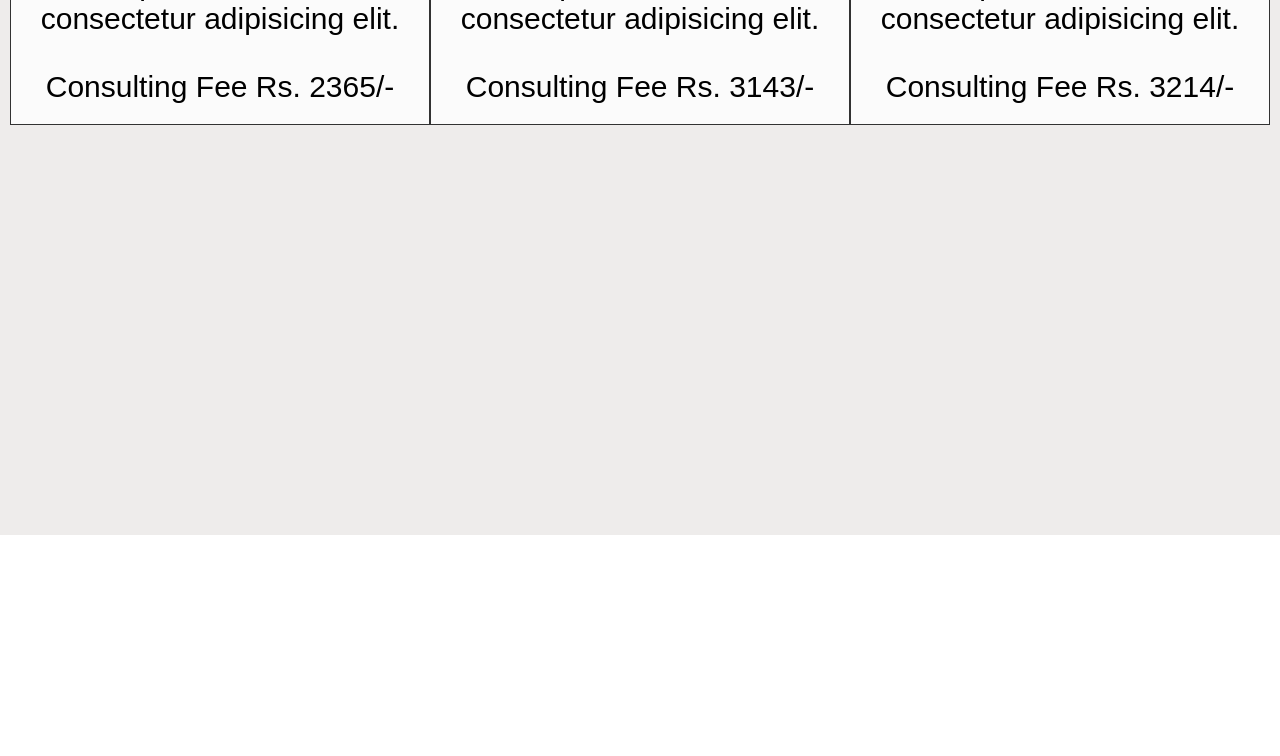
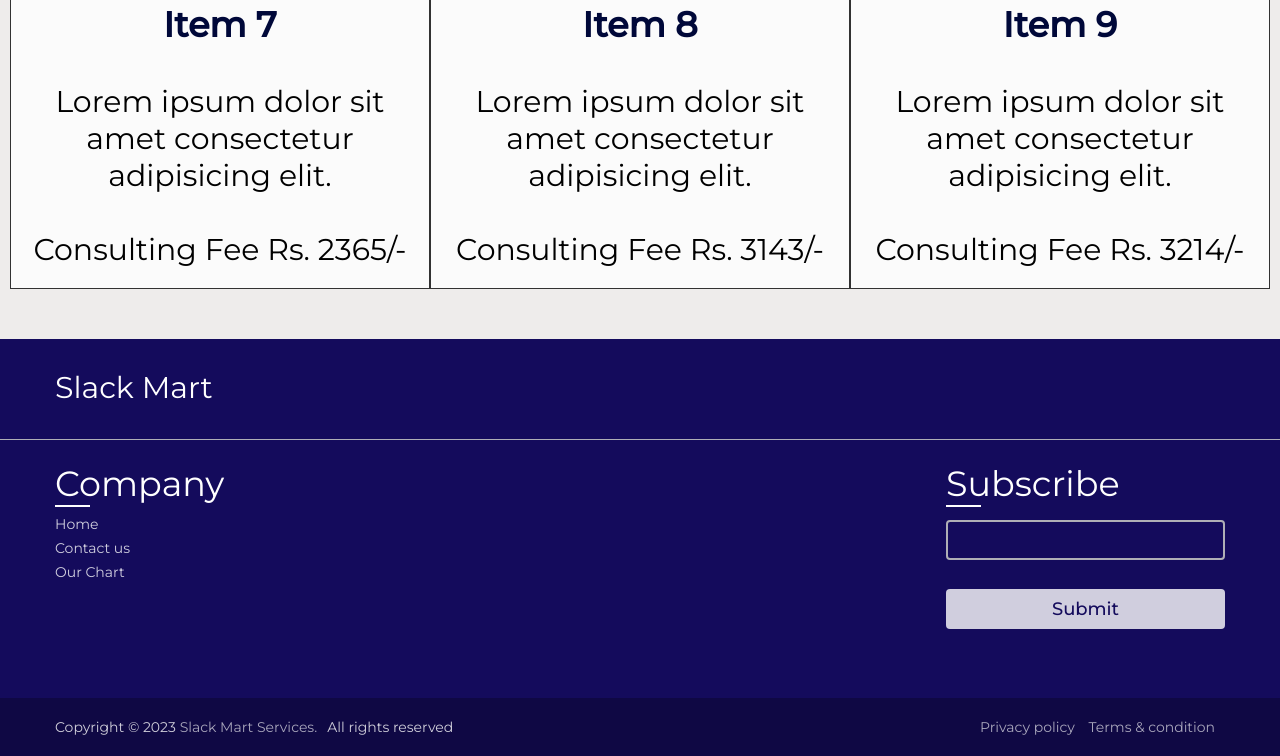
Before and after one commit to rizwanisready/slack-work, a PHP site: page / in a window 1280 px wide. Shown: the part 2455-3211 px from the top of the page. Before the commit the page ends 2990 px from the top, so only its background shows below. Run offline with PHP 8.4, Linux system fonts and the light colour scheme.

Commit message:
updated css

```diff
--- a/static/css/style.css
+++ b/static/css/style.css
@@ -1,5 +1,7 @@
 @import url('https://fonts.googleapis.com/css2?family=Poppins:wght@200;300;400;500;600;700&display=swap');
 
+@import url('https://fonts.googleapis.com/css2?family=Montserrat:ital,wght@0,400;0,500;1,600;1,700&display=swap');
+/* footer first---body last*/
 *{
     margin: 0;
     padding: 0;
@@ -7,12 +9,12 @@
     font-family: "Poppins" , sans-serif;
   }
   body{
-    min-height: 100vh;
+    min-height: 100%;
     width: 100%;
     background: #EEECEB;
   }
   footer{
-    position: fixed;
+    position: relative;
     background: #140B5C;
     width: 100%;
     bottom: 0;
@@ -248,7 +250,6 @@
   }
 
 
-@import url('https://fonts.googleapis.com/css2?family=Montserrat:ital,wght@0,400;0,500;1,600;1,700&display=swap');
 
 *{
     margin: 0;
@@ -565,8 +566,8 @@ h1,h2,h3,h4{
     display: grid;
     grid-template-columns: auto auto auto;
     padding: 10px;
-    margin-top: 10rem;
-    margin-bottom: 40rem;
+    margin-top: 4rem;
+    margin-bottom: 4rem;
   }
   .grid-item {
     background-color: rgba(255, 255, 255, 0.8);
```
